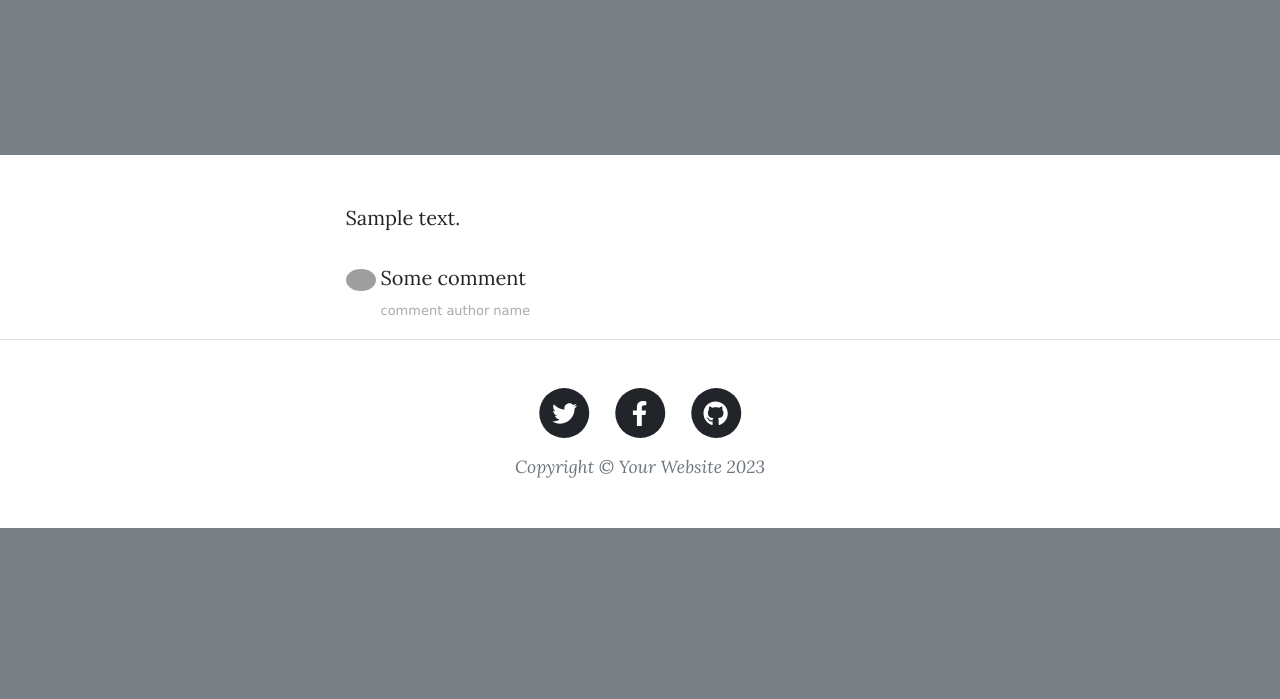
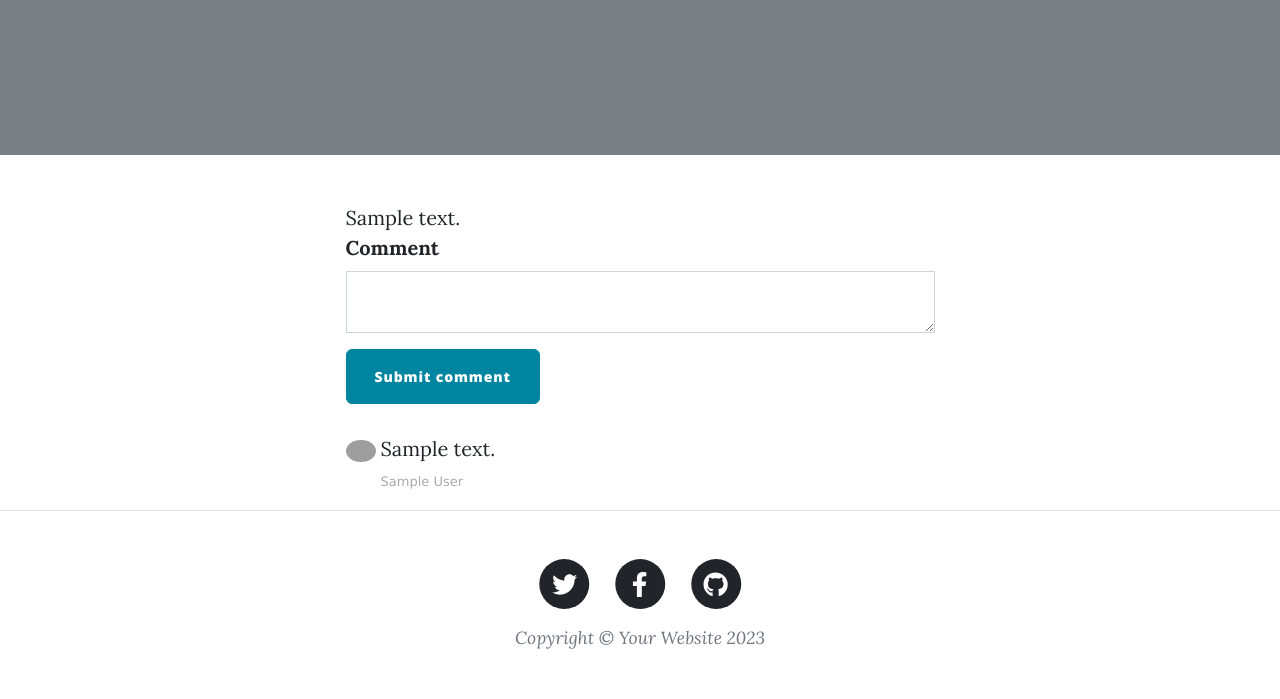
Before and after one commit to CodeNinjaDan/flask-projects, a Flask app: page /post/1 in a window 1280 px wide. Shown: the part 411-1110 px from the top of the page. Before the commit the page ends 939 px from the top, so only its background shows below. Run offline with Flask 3, Linux system fonts and the light colour scheme; tables that the repository leaves empty hold one stand-in row (values such as "Sample post"); grey boxes marked "Sample" are stand-in pictures; some libraries are stand-ins or nearby versions; grey boxes are pictures that could not be loaded.

Commit message:
added comments & bug fixes

```diff
--- a/blog-post-project/forms.py
+++ b/blog-post-project/forms.py
@@ -1,8 +1,11 @@
 from flask_wtf import FlaskForm
 from wtforms import StringField, SubmitField, PasswordField
 from wtforms.validators import DataRequired, URL, Length, Email
-from flask_ckeditor import CKEditorField
+from flask_ckeditor import CKEditorField, CKEditor
+from flask import Flask
 
+app = Flask(__name__)
+ckeditor = CKEditor(app)
 
 # WTForm for creating a blog post
 class CreatePostForm(FlaskForm):
@@ -26,4 +29,8 @@ class LoginForm(FlaskForm):
     password = PasswordField("Password", validators=[DataRequired(), Length(min=8)])
     submit = SubmitField("Let me in!")
 
-# TODO: Create a CommentForm so users can leave comments below posts
+# CommentForm so users can leave comments below posts
+
+class CommentForm(FlaskForm):
+    comment_text = CKEditorField("Comment", validators=[DataRequired()])
+    submit = SubmitField("Submit comment")
--- a/blog-post-project/main.py
+++ b/blog-post-project/main.py
@@ -5,10 +5,10 @@ from flask_ckeditor import CKEditor
 from flask_login import UserMixin, login_user, LoginManager, current_user, logout_user
 from flask_sqlalchemy import SQLAlchemy
 from sqlalchemy.orm import relationship, DeclarativeBase, Mapped, mapped_column
-from sqlalchemy import Integer, String, Text
+from sqlalchemy import Integer, String, Text, ForeignKey
 from functools import wraps
 from werkzeug.security import generate_password_hash, check_password_hash
-from forms import CreatePostForm, RegisterForm, LoginForm
+from forms import CreatePostForm, RegisterForm, LoginForm, CommentForm
 import os
 from dotenv import load_dotenv
 load_dotenv()
@@ -33,23 +33,39 @@ db.init_app(app)
 
 
 # CONFIGURE TABLES
+# User table for all registered users.
+class User(UserMixin, db.Model):
+    __tablename__ = "users"
+    id: Mapped[int] = mapped_column(Integer, primary_key=True)
+    email: Mapped[str] = mapped_column(String(100), unique=True, nullable=False)
+    password: Mapped[str] = mapped_column(String(100), nullable=False)
+    name: Mapped[str] = mapped_column(String(1000), nullable=False)
+    posts = relationship("BlogPost", back_populates="author")
+    comments = relationship("Comment", back_populates="comment_author")
+
+
 class BlogPost(db.Model):
     __tablename__ = "blog_posts"
     id: Mapped[int] = mapped_column(Integer, primary_key=True)
+    author_id: Mapped[int] = mapped_column(Integer, db.ForeignKey("users.id"))
+    author = relationship("User", back_populates="posts")
     title: Mapped[str] = mapped_column(String(250), unique=True, nullable=False)
     subtitle: Mapped[str] = mapped_column(String(250), nullable=False)
     date: Mapped[str] = mapped_column(String(250), nullable=False)
     body: Mapped[str] = mapped_column(Text, nullable=False)
-    author: Mapped[str] = mapped_column(String(250), nullable=False)
     img_url: Mapped[str] = mapped_column(String(250), nullable=False)
+    comments = relationship("Comment", back_populates="parent_post")
 
 
-# User table for all registered users.
-class User(UserMixin, db.Model):
+class Comment(db.Model):
+    __tablename__ = "comments"
     id: Mapped[int] = mapped_column(Integer, primary_key=True)
-    email: Mapped[str] = mapped_column(String(100), unique=True, nullable=False)
-    password: Mapped[str] = mapped_column(String(100), nullable=False)
-    name: Mapped[str] = mapped_column(String(1000), nullable=False)
+    text: Mapped[str] = mapped_column(Text, nullable=False)
+    author_id: Mapped[int] = mapped_column(Integer, db.ForeignKey("users.id"))
+    comment_author = relationship("User", back_populates="comments")
+    post_id: Mapped[int] = mapped_column(Integer, db.ForeignKey("blog_posts.id"))
+    parent_post = relationship("BlogPost", back_populates="comments")
+
 
 with app.app_context():
     db.create_all()
@@ -137,11 +153,25 @@ def get_all_posts():
     return render_template("index.html", all_posts=posts)
 
 
-# TODO: Allow logged-in users to comment on posts
-@app.route("/post/<int:post_id>")
+# Allow logged-in users to comment on posts
+@app.route("/post/<int:post_id>", methods=["GET", "POST"])
 def show_post(post_id):
     requested_post = db.get_or_404(BlogPost, post_id)
-    return render_template("post.html", post=requested_post)
+    comment_form = CommentForm()
+
+    if comment_form.validate_on_submit():
+        if not current_user.is_authenticated:
+            flash("You need to log in to comment")
+            return redirect(url_for('login'))
+
+        new_comment = Comment(
+            text=comment_form.comment_text.data,
+            comment_author=current_user,
+            parent_post=requested_post
+        )
+        db.session.add(new_comment)
+        db.session.commit()
+    return render_template("post.html", post=requested_post, form=comment_form)
 
 
 # Decorator so only an admin user can create a new post
--- a/blog-post-project/templates/index.html
+++ b/blog-post-project/templates/index.html
@@ -9,7 +9,7 @@
     <div class="row gx-4 gx-lg-5 justify-content-center">
       <div class="col-md-10 col-lg-8 col-xl-7">
         <div class="site-heading">
-          <h1>Angela's Blog</h1>
+          <h1>Dan's Blog</h1>
           <span class="subheading">A collection of random musings.</span>
         </div>
       </div>
@@ -29,7 +29,7 @@
         </a>
         <p class="post-meta">
           Posted by
-          <a href="#">{{post.author}}</a>
+          <a href="#">{{ post.author.name }}</a>
           on {{post.date}}
           <!-- Only show delete button if user id is 1 (admin user) -->
           {% if current_user.id == 1: %}
--- a/blog-post-project/templates/post.html
+++ b/blog-post-project/templates/post.html
@@ -1,4 +1,4 @@
-{% include "header.html" %}
+{% include "header.html" %} {% from "bootstrap5/form.html" import render_form %}
 
 <!-- Page Header-->
 <header class="masthead" style="background-image: url('{{post.img_url}}')">
@@ -10,7 +10,7 @@
           <h2 class="subheading">{{ post.subtitle }}</h2>
           <span class="meta"
             >Posted by
-            <a href="#">{{ post.author }}</a>
+            <a href="#">{{ post.author.name }}</a>
             on {{ post.date }}
           </span>
         </div>
@@ -37,19 +37,24 @@
         {% endif %}
 
         <!-- Comments Area -->
-        <!-- TODO: Add a CKEditor for commenting below -->
+        <!-- CKEditor for commenting  -->
+        {{ ckeditor.load() }}
+        {{ ckeditor.config(name='comment_text') }}
+        {{ render_form(form, novalidate=True, button_map={"submit": "primary"}) }}
         <div class="comment">
-          <!-- TODO: Show all the comments on a post -->
+          <!-- Show all the comments on a post -->
           <ul class="commentList">
+          {% for comment in post.comments: %}
             <li>
               <div class="commenterImage">
                 <img src="../static/assets/img/default-profile.jpg" />
               </div>
               <div class="commentText">
-                <p>Some comment</p>
-                <span class="date sub-text">comment author name</span>
+                <p>{{ comment.text|safe }}</p>
+                <span class="date sub-text">{{ comment.comment_author.name }}</span>
               </div>
             </li>
+          {% endfor %}
           </ul>
         </div>
       </div>
```
Also changed, not shown: blog-post-project/tests.py (+32 -15 lines).
